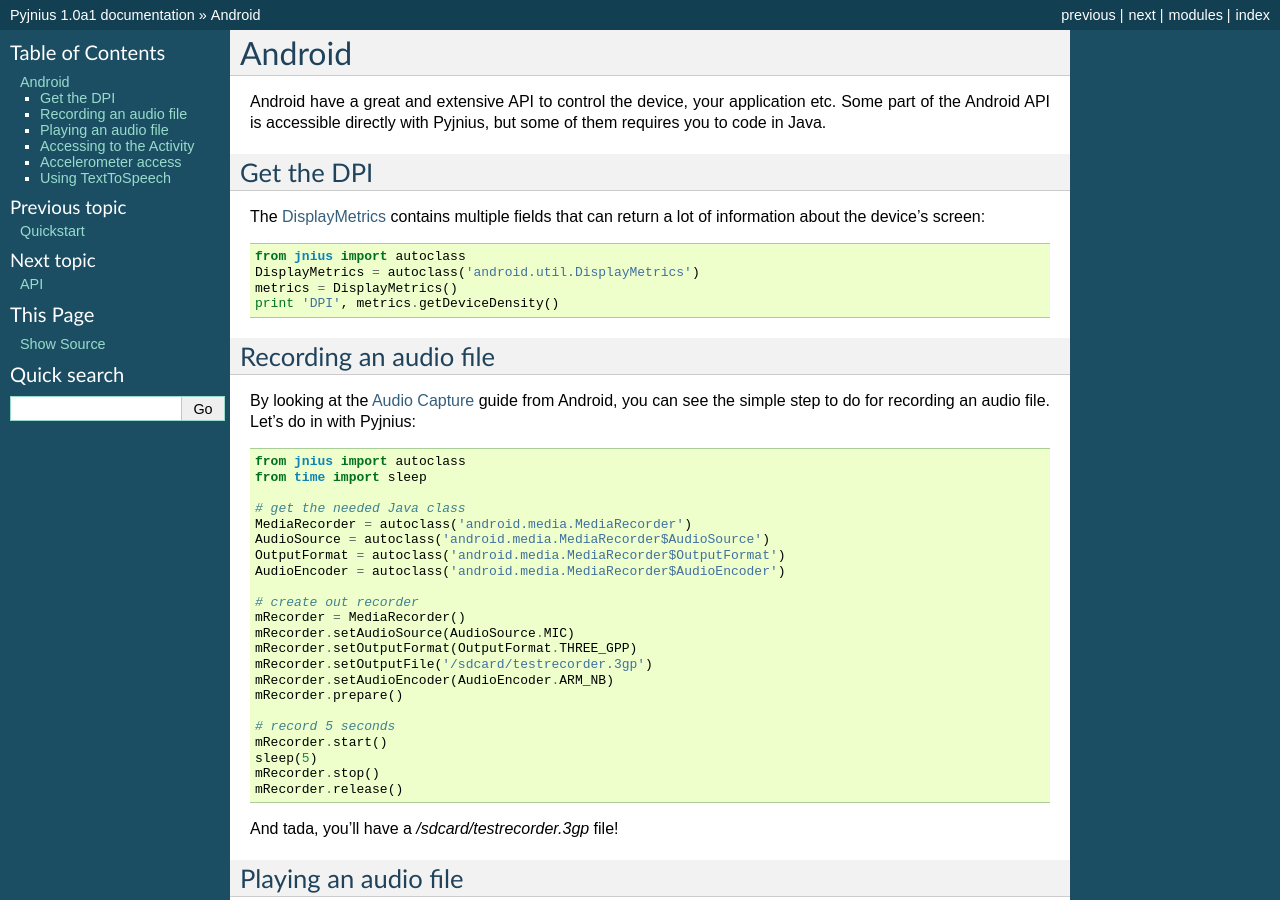
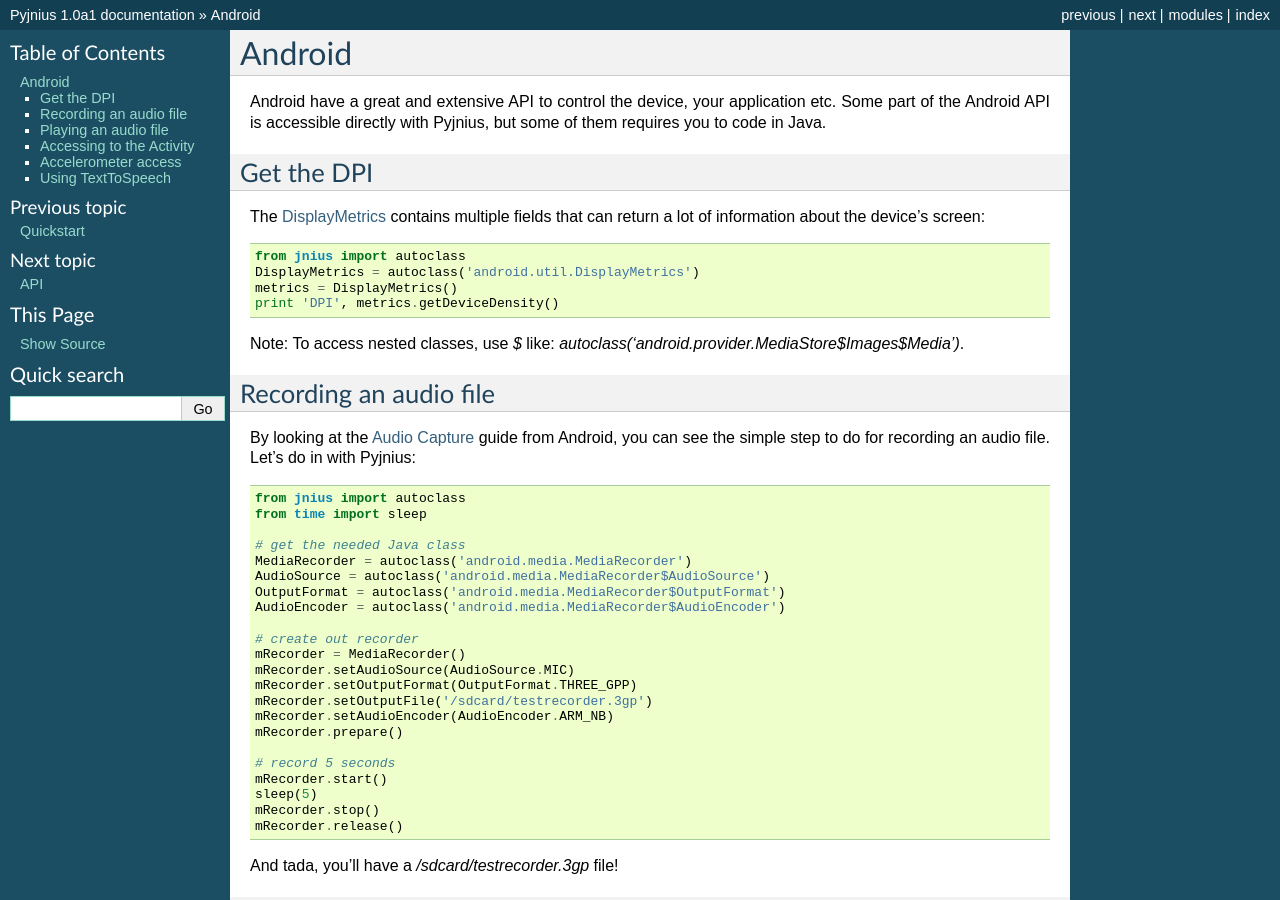
Before and after one commit to kivy/pyjnius, a Sphinx documentation site: the page built from docs/source/android.rst, in a window 1280 px wide and 900 px high. Built offline with Sphinx 7.4.7, drawn with Linux system fonts in a browser that asks for light colours.

Commit message:
docs/source/android: add note about nested classes
Right after the first DPI example, write a short note demonstrating
the use of autoclass() with nested classes using the `$` character.

Signed-off-by: Ramkumar Ramachandra <artagnon@gmail.com>

```diff
--- a/docs/source/android.rst
+++ b/docs/source/android.rst
@@ -19,6 +19,8 @@ The `DisplayMetrics
     metrics = DisplayMetrics()
     print 'DPI', metrics.getDeviceDensity()
 
+Note: To access nested classes, use `$` like:
+`autoclass('android.provider.MediaStore$Images$Media')`.
 
 Recording an audio file
 -----------------------
```
